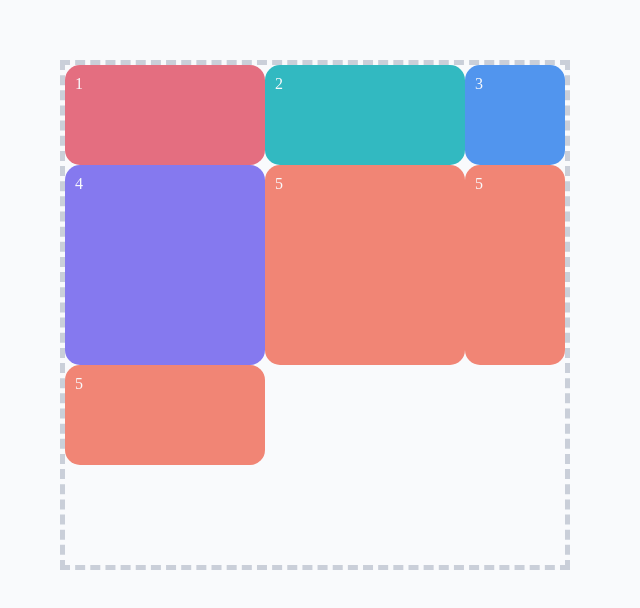
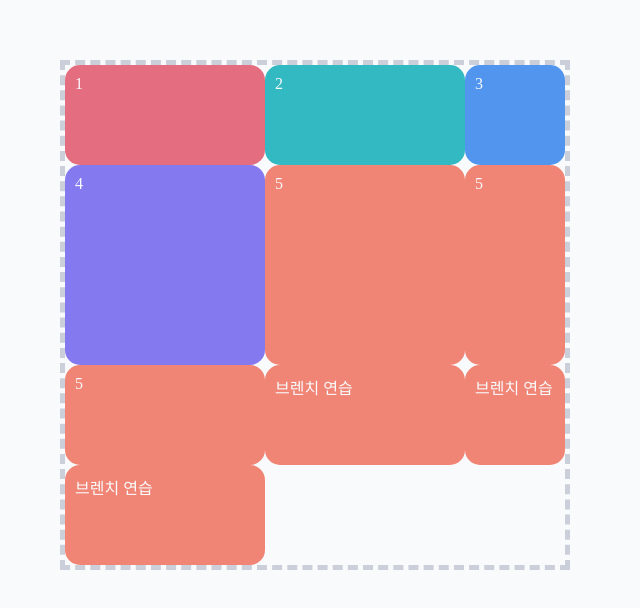
Before and after one commit to BackNo23/gitTest, a plain HTML site: page Grid/index.html in a window 1280 px wide. Shown: the whole page, without its empty margins (0-640 px from the left). Drawn offline with Linux system fonts and the light colour scheme.

Commit message:
브랜치 연습합니다.

```diff
--- a/Grid/index.html
+++ b/Grid/index.html
@@ -14,6 +14,9 @@
       <div class="orange box">5</div>
       <div class="orange box">5</div>
       <div class="orange box">5</div>
+      <div class="orange box">브렌치 연습</div>
+      <div class="orange box">브렌치 연습</div>
+      <div class="orange box">브렌치 연습</div>
     </div>
   </body>
 </html>
```
